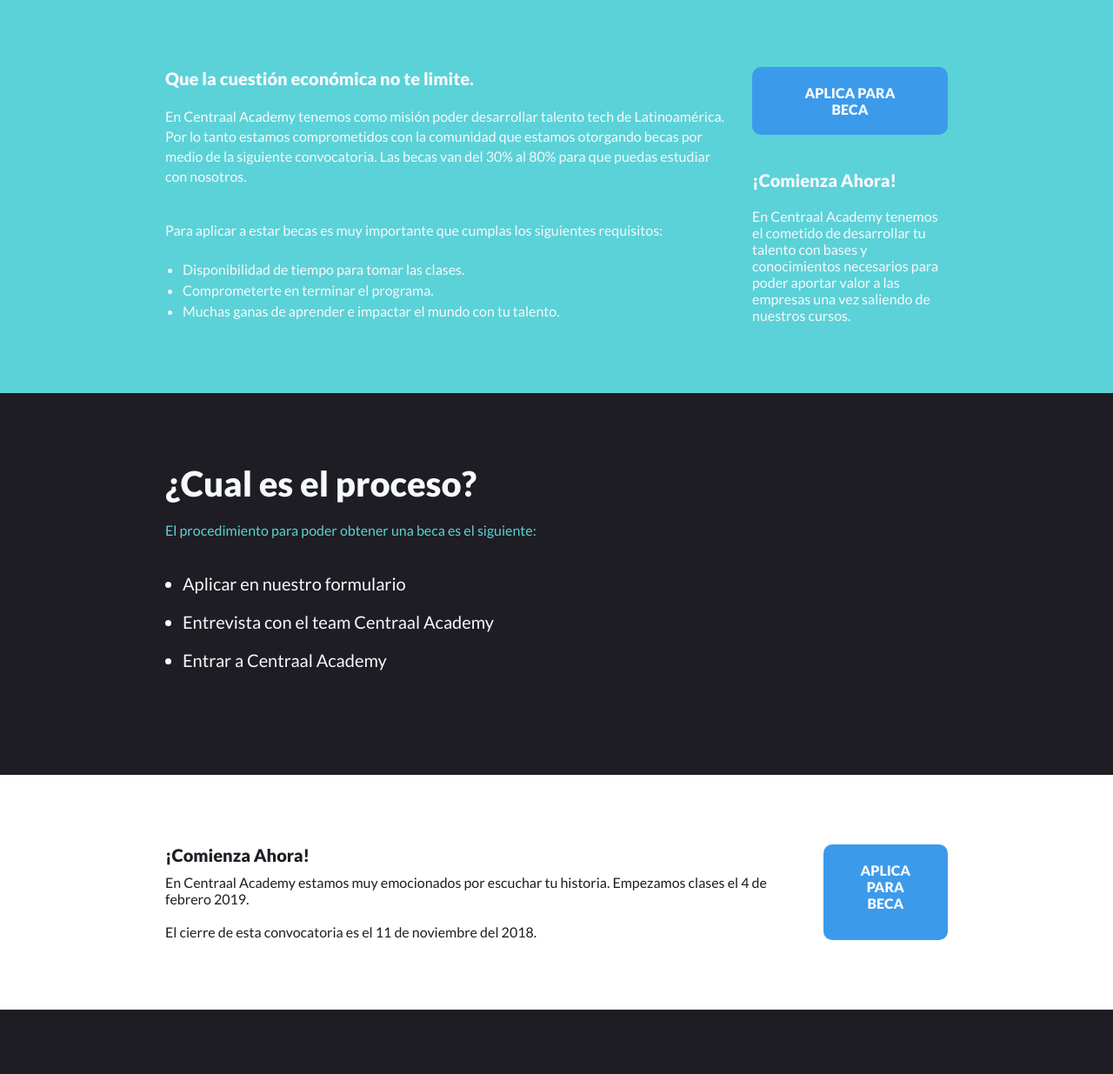
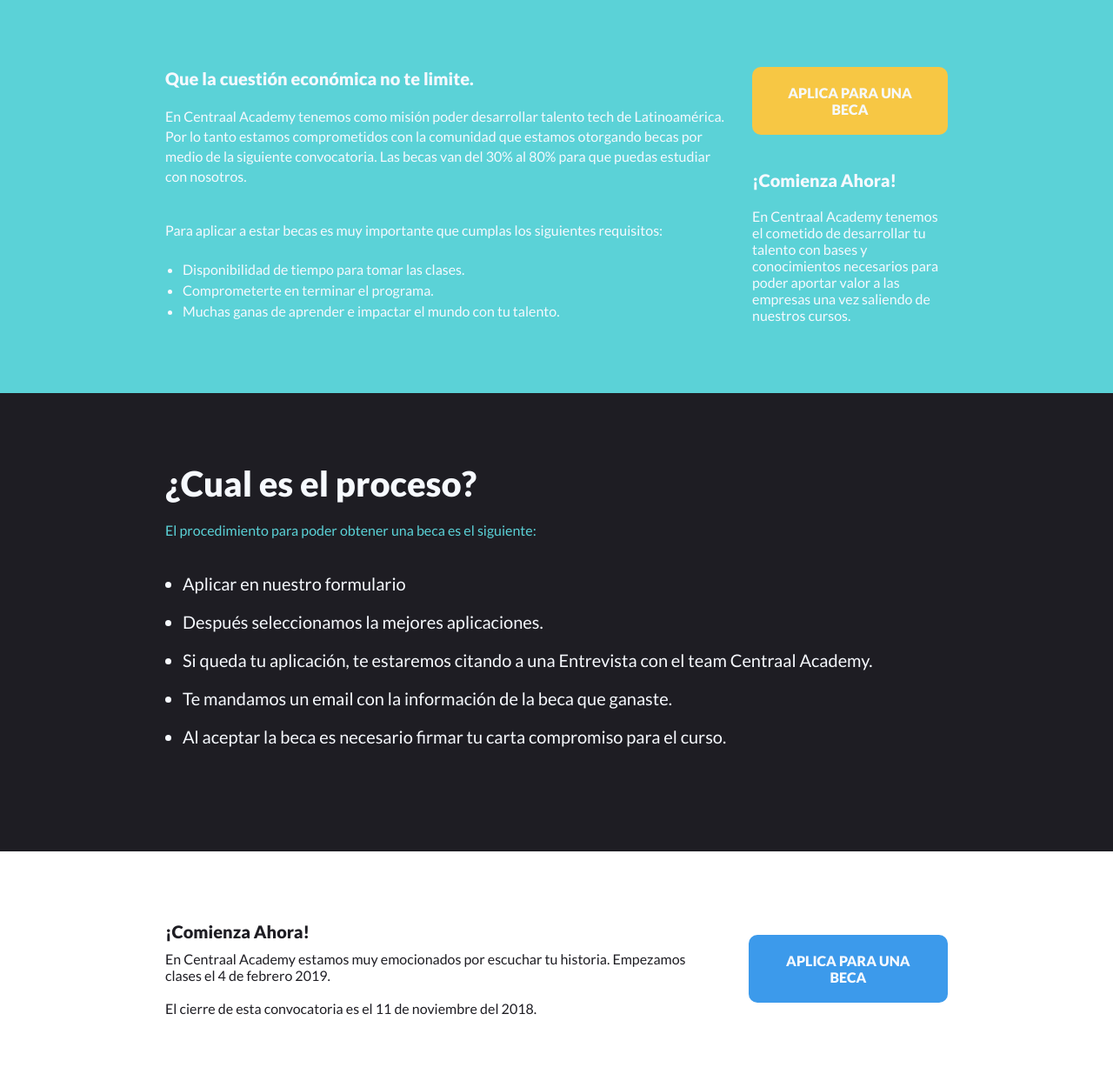
Before and after one commit to AnuarHarb/centraal, a website: page src/scholarships.html in a window 1280 px wide. Shown: the part 649-1884 px from the top of the page at 87% size. Drawn offline with Linux system fonts and the light colour scheme.

Commit message:
button sizes

```diff
--- a/src/css/styles.css
+++ b/src/css/styles.css
@@ -134,6 +134,10 @@
   display: block;
   box-sizing: border-box;
   text-align: center;
+}
+
+.action-button.yellow {
+  background-color: var(--back-yellow);
 }
 
 .action-button:hover {
@@ -1106,6 +1110,7 @@
 
 .apply-banner .content {
   display: flex;
+  align-items: center;
 }
 
 .apply-banner .sub-title {
--- a/src/scholarships.html
+++ b/src/scholarships.html
@@ -107,7 +107,7 @@
           <li>Muchas ganas de aprender e impactar el mundo con tu talento.</li>
         </ul>
       </article><article class="program-info__cta">
-        <a class="action-button full-button" href="https://goo.gl/mvyZ5J" target="_blank">Aplica para beca</a>
+        <a class="action-button yellow full-button" href="https://goo.gl/mvyZ5J" target="_blank">Aplica para una beca</a>
         <div class="program-info__cta-text">
           <h3 class="sub-title">¡Comienza Ahora!</h3>
           <p>En Centraal Academy tenemos el cometido de desarrollar tu talento con bases y conocimientos necesarios para poder aportar valor a las empresas una vez saliendo de nuestros cursos.</p>
@@ -133,11 +133,16 @@
       <p class="scholarship-process__text">El procedimiento para poder obtener una beca es el siguiente:</p>
       <ul class="scholarship-process__list">
         <li class="sub-title">Aplicar en nuestro formulario</li>
-        <li class="sub-title">Entrevista con el team Centraal Academy</li>
+        <li class="sub-title">Después seleccionamos la mejores aplicaciones.</li>
+        <li class="sub-title">Si queda tu aplicación, te estaremos citando a una Entrevista con el team Centraal Academy.</li>
+        <li class="sub-title">Te mandamos un email con la información de la beca que ganaste.</li>
+        <li class="sub-title">Al aceptar la beca es necesario firmar tu carta compromiso para el curso.</li>
+        <!-- <li class="sub-title">Entrevista con el team Centraal Academy</li> -->
         <!-- <li class="sub-title">Entrevista con la empresa</li> -->
         <!-- <li class="sub-title">Firmar acuerdo de contratación</li> -->
-        <li class="sub-title">Entrar a Centraal Academy</li>
+        <!-- <li class="sub-title">Entrar a Centraal Academy</li> -->
       </ul>
+
       <!-- <p class="text">Es importante que tengas disponibilidad completa de cubrir el curso en us totalidad, y en caso de que estés trabajando, una vez que hayas pasado la entrevista con la empresa, deberás cerrar el ciclo para poder comenzar con esta nueva empresa tiempo completo.</p> -->
     </div>
   </section>
@@ -163,7 +168,7 @@
         <br>
         <p>El cierre de esta convocatoria es el 11 de noviembre del 2018. </p>
       </article>
-      <a class="navbar__button action-button" href="https://goo.gl/mvyZ5J" target="_blank">Aplica para beca</a>
+      <a class="action-button" href="https://goo.gl/mvyZ5J" target="_blank">Aplica para una beca</a>
     </div>
   </section>
 
```
